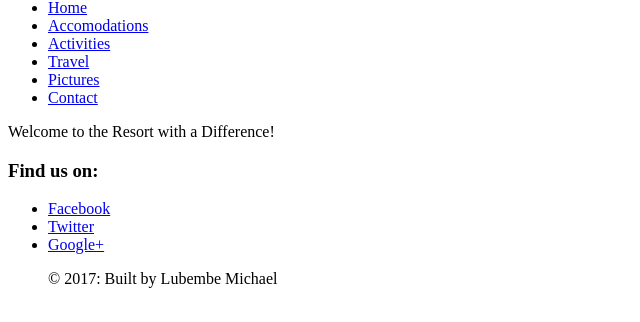
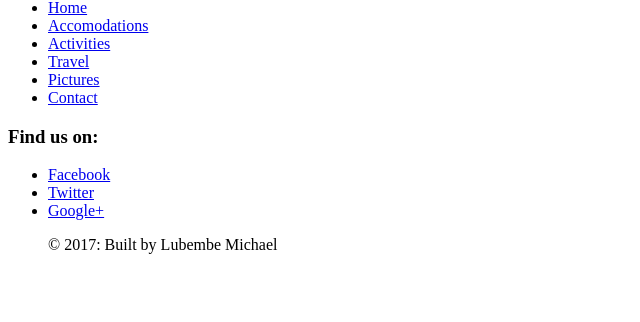
Before and after one commit to mikelubs/resort-website, a plain HTML site: page accomodations.html in a window 1280 px wide. Shown: the part 128-450 px from the top of the page, without its empty margins (0-640 px from the left). Drawn offline with Linux system fonts and the light colour scheme.

Commit message:
add an empty section to hold the content in the body

```diff
--- a/accomodations.html
+++ b/accomodations.html
@@ -20,7 +20,9 @@
       </nav>
     </header>
     <section>
-      <p>Welcome to the Resort with a Difference!</p>
+
+
+
     </section>
     <footer>
       <h3>Find us on:</h3>
```
Also changed, not shown: activities.html (+3 -1 lines), contact.html (+3 -1 lines), pictures.html (+3 -1 lines), travel.html (+3 -1 lines).
